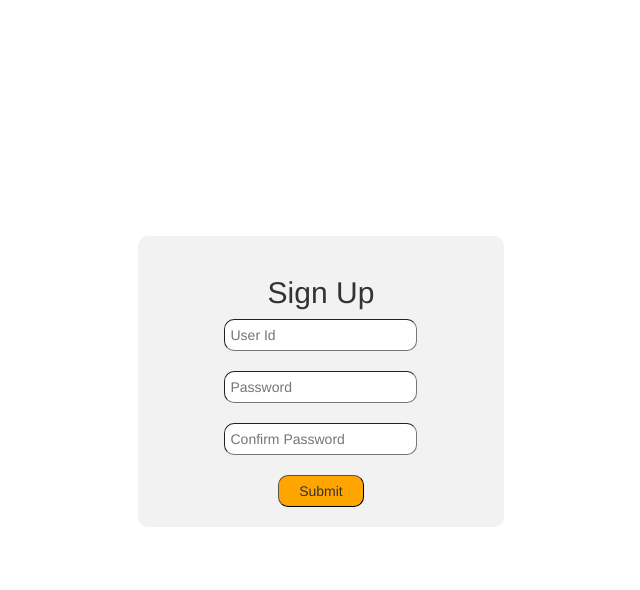
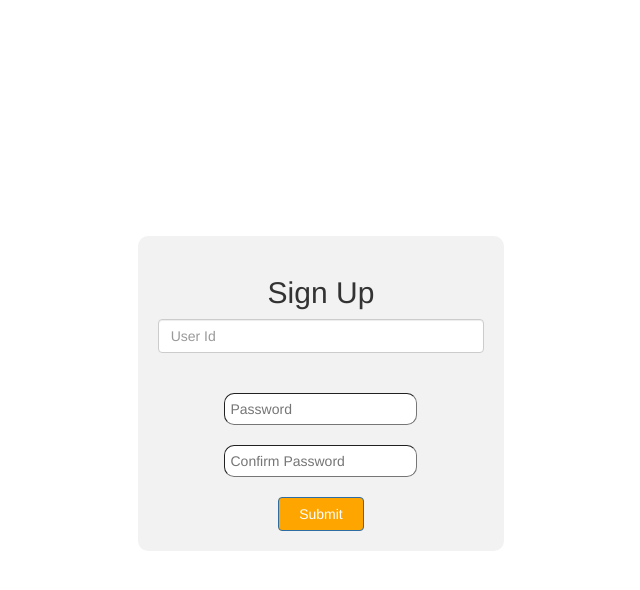
Before and after one commit to thetimehacker/LearningGit, a PHP site: page / in a window 1280 px wide. Shown: the top 590 px of the page, without its empty margins (319-959 px from the left). Run offline with PHP 8.4, Linux system fonts and the light colour scheme.

Commit message:
added a comment

```diff
--- a/index.php
+++ b/index.php
@@ -10,7 +10,7 @@
 	<link rel="stylesheet" type="text/css" href="style.css">
 </head>
 <body>
-
+	<!-- shubham kumar rawat -->
 	<section id="signupform" class="section_class">
 		<div class="col-sm-12">
 			<div class="col-sm-4"></div>
@@ -21,10 +21,10 @@
 					<!-- <center> -->
 					<h2>Sign Up</h2>
 					<form id="signupform">
-						<input type="text" id="username" placeholder="User Id"><br><br>
+						<input type="text" id="username" placeholder="User Id" class="form-control" required><br><br>
 						<input type="password" id="password" placeholder="Password"><br><br>
 						<input type="password" id="password" placeholder="Confirm Password"><br><br>
-						<input type="submit" value="Submit">
+						<input type="submit" value="Submit" class="btn btn-primary">
 					</form>
 					<!-- </center> -->
 				</div>
```
